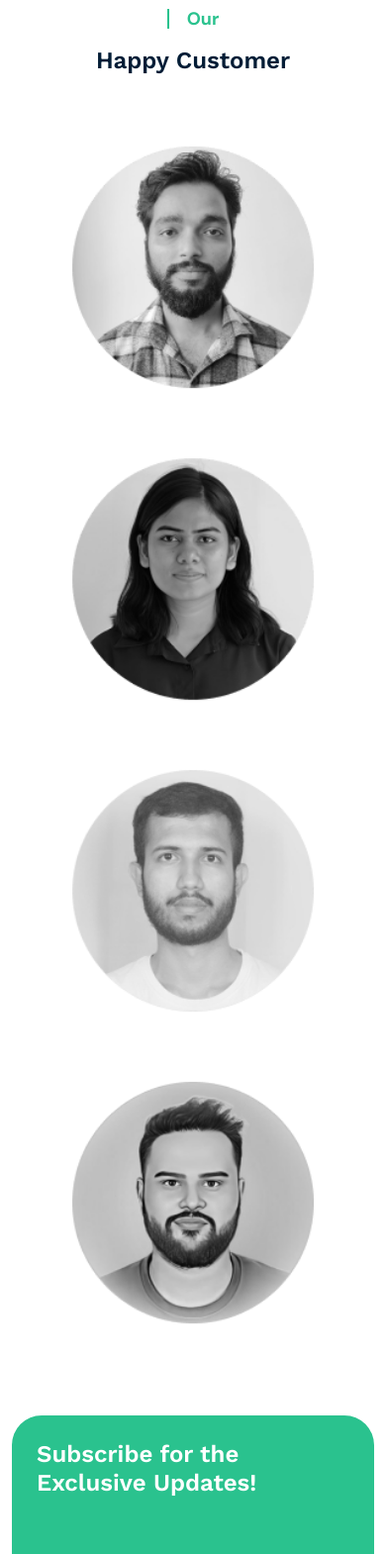
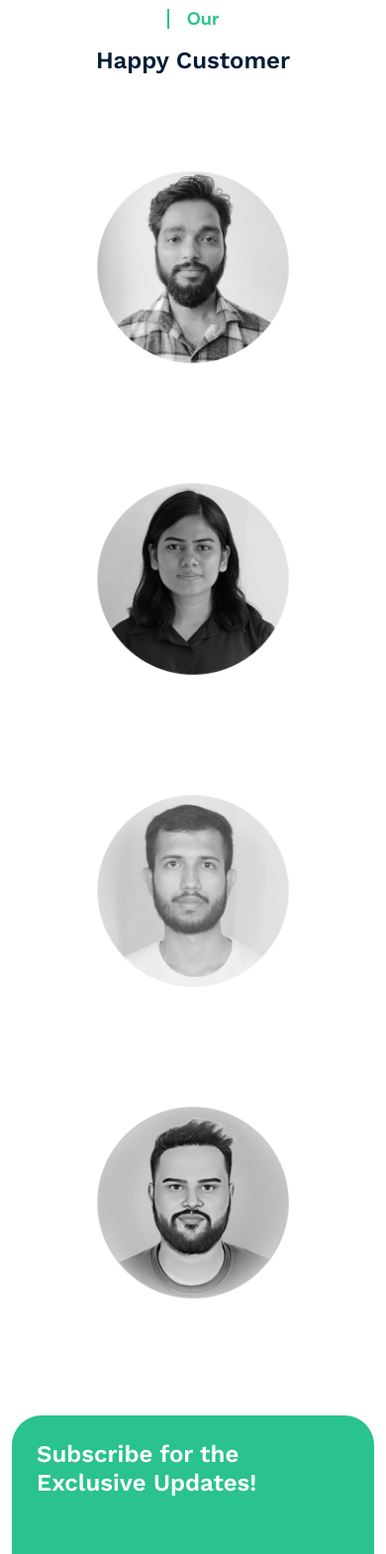
Before and after one commit to pracasupreti/smartcaredental.com.np, a plain HTML site: page about.html in a window 390 px wide. Shown: the part 1880-3450 px from the top of the page at 99% size. Drawn offline with nearby package versions, Linux system fonts and the light colour scheme.

Commit message:
Update about.html
update responsiveness for different devices

```diff
--- a/about.html
+++ b/about.html
@@ -256,7 +256,7 @@
                                 <p>Services</p>
                             </div>
                         </div>
-                        <div class="col-lg-4 col-sm-6 wow fadeInUp" data-wow-duration="1s">
+                        <div class="col-lg-4 col-sm-12 wow fadeInUp" data-wow-duration="1s">
                             <div class="single_counter last_counter">
                                 <span class="counter_icon icon4">
                                     <i class="far fa-stars"></i>
@@ -418,7 +418,7 @@
                     <div class="col-xl-3 col-sm-6 col-lg-4 wow fadeInUp" data-wow-duration="1s">
                         <div class="single_team">
                             <div class="team_img">
-                                <img src="images/about/team/5.png" alt="team" class="img-fluid w-100">
+                                <img src="images/about/team/5.png" alt="team" class="img-fluid w-100" style=" object-fit: contain!important;">
                             </div>
                             <!-- <div class="team_designation">
                                 <h6>Dr. Amit Kumar Singh</h6>
@@ -429,7 +429,7 @@
                     <div class="col-xl-3 col-sm-6 col-lg-4 wow fadeInUp" data-wow-duration="1s">
                         <div class="single_team">
                             <div class="team_img">
-                                <img src="images/about/team/6.png" alt="team" class="img-fluid w-100">
+                                <img src="images/about/team/6.png" alt="team" class="img-fluid w-100"style=" object-fit: contain!important;">
                             </div>
                             <!-- <div class="team_designation">
                                 <h6>Dr. Amit Kumar Singh</h6>
@@ -440,7 +440,7 @@
                     <div class="col-xl-3 col-sm-6 col-lg-4 wow fadeInUp" data-wow-duration="1s">
                         <div class="single_team">
                             <div class="team_img">
-                                <img src="images/about/team/7.png" alt="team" class="img-fluid w-100">
+                                <img src="images/about/team/7.png" alt="team" class="img-fluid w-100"style=" object-fit: contain!important;">
                             </div>
                             <!-- <div class="team_designation">
                                 <h6>Dr. Amit Kumar Singh</h6>
@@ -451,7 +451,7 @@
                     <div class="col-xl-3 col-sm-6 col-lg-4 wow fadeInUp" data-wow-duration="1s">
                         <div class="single_team">
                             <div class="team_img">
-                                <img src="images/about/team/8.png" alt="team" class="img-fluid w-100">
+                                <img src="images/about/team/8.png" alt="team" class="img-fluid w-100"style=" object-fit: contain!important;">
                             </div>
                             <!-- <div class="team_designation">
                                 <h6>Dr. Amit Kumar Singh</h6>
@@ -828,7 +828,7 @@
                             <a href="callto:9810576536">
                                 <i class="fas fa-phone-alt"></i>
                                 9810576536 /
-                                9803340674
+                                981-0576536
                             </a>
                         </div>
                     </div>
```
